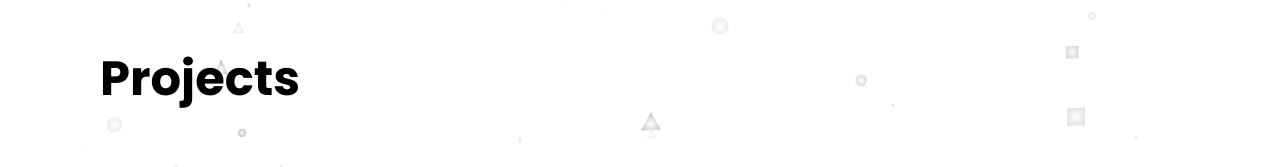
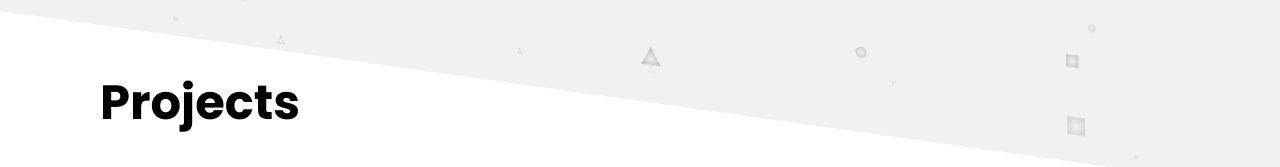
Before and after one commit to axojolotl/waffolabs.space, a plain HTML site: page index.html in a window 1280 px wide. Shown: the part 572-739 px from the top of the page. Drawn offline with nearby package versions, Linux system fonts and the light colour scheme.

Commit message:
fix button bugs and change footer color invert skew, trying to fix the skew bug

```diff
--- a/css/styles.css
+++ b/css/styles.css
@@ -40,10 +40,14 @@ nav {
   margin: .5rem 0 .5rem 0;
 }
 
+#project-section {
+  padding: 1.5rem 0 5rem 0;
+}
+
 #project-heading ,#contact-heading {
   font-size: 3rem;
   font-weight: 700;
-  padding: 1rem 0 1rem 0 ;
+  padding: 1rem 0 0 0 ;
 }
 
 #project-name {
@@ -60,7 +64,6 @@ p {
 }
 
 footer {
-  margin-top: 5rem;
   padding: 1.5rem;
   background-color: #f1f1f1;
   color: #fff;
--- a/index.html
+++ b/index.html
@@ -45,7 +45,7 @@
         <div class="collapse navbar-collapse" id="navbarToggler">
           <ul class="navbar-nav ml-auto">
             <li class="nav-item">
-              <a class="nav-link active" href="#project-heading">Projects</a>
+              <a class="nav-link active" href="#project-section">Projects</a>
             </li>
             <li class="nav-item">
               <a class="nav-link" href="mailto:axojolotl@gmail.com">Contact</a>
--- a/js/FinisherHeader.js
+++ b/js/FinisherHeader.js
@@ -16,7 +16,7 @@ new FinisherHeader({
     },
   },
   colors: {
-    background: "#fff",
+    background: "#f1f1f1",
     particles: ["#929292", "#000000", "#3a3942", "#6d6d6d", "#b5b5b5"],
   },
   blending: "screen",
@@ -24,6 +24,6 @@ new FinisherHeader({
     center: 0,
     edge: 0.25,
   },
-  skew: -2,
+  skew: 8,
   shapes: ["s", "t", "c"],
 });
```
